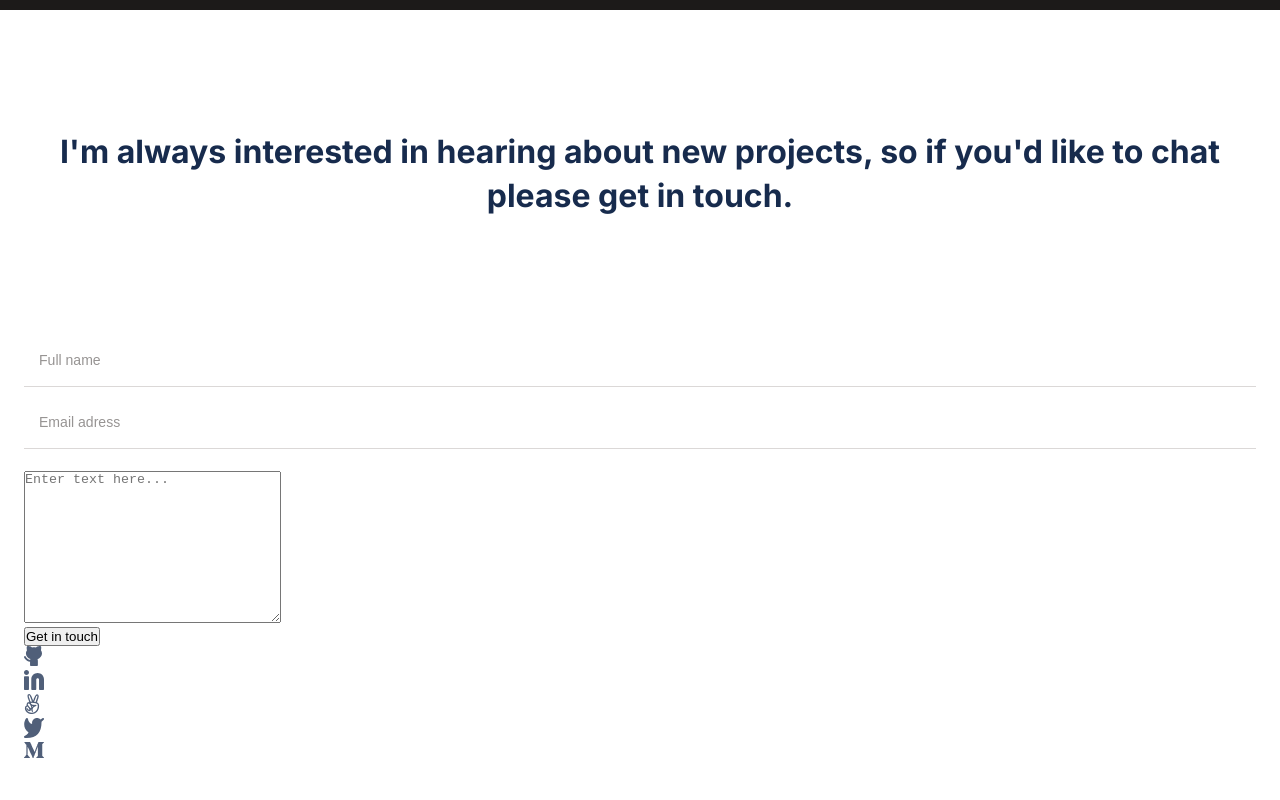
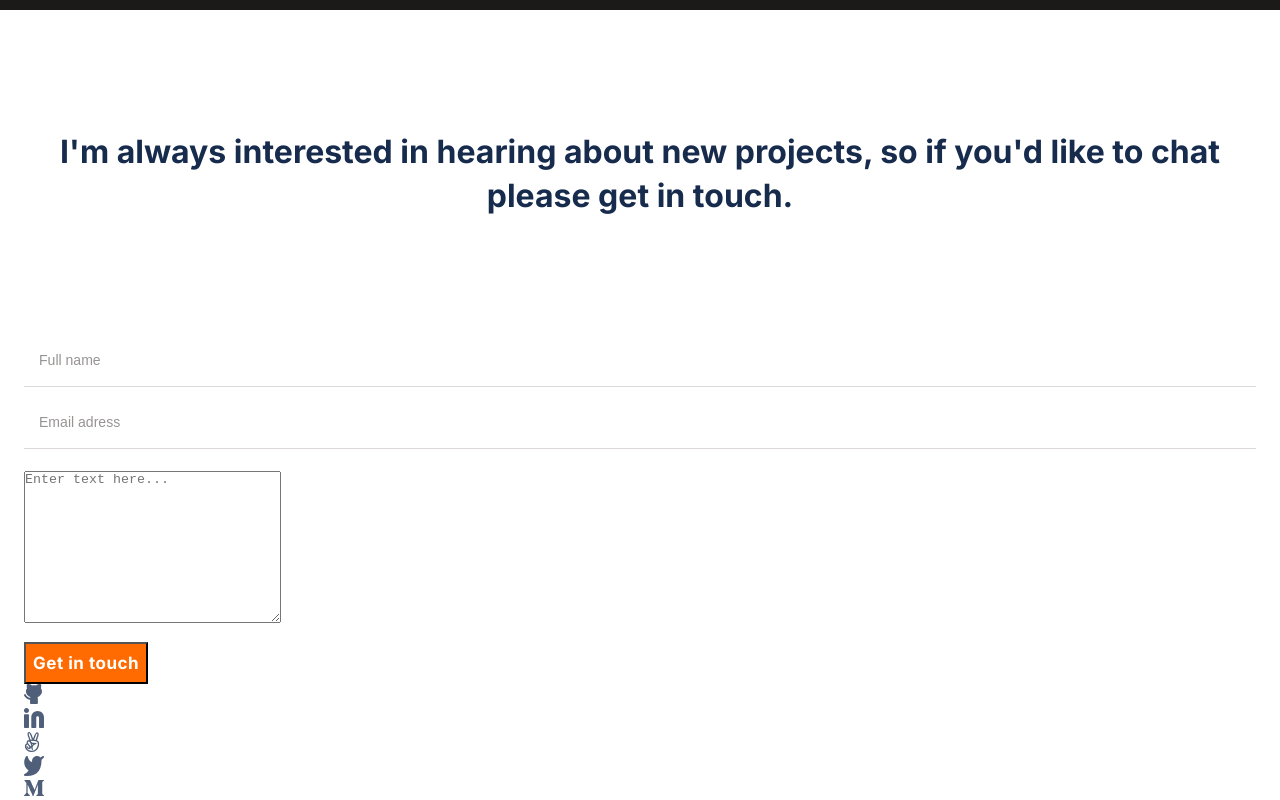
Before and after one commit to letarulinda/Portfolio-project, a plain HTML site: page index.html in a window 1280 px wide. Shown: the part 5579-6379 px from the top of the page. Before the commit the page ends 6341 px from the top, so only its background shows below. Drawn offline with Linux system fonts and the light colour scheme.

Commit message:
add class to the submit button

```diff
--- a/index.html
+++ b/index.html
@@ -281,7 +281,9 @@
                 placeholder="Enter text here..."
               ></textarea>
             </li>
-            <li><button type="submit">Get in touch</button></li>
+            <li class="submit-btn-container">
+              <button class="project-btn" type="submit">Get in touch</button>
+            </li>
           </ul>
         </form>
         <div class="social-links">
```
